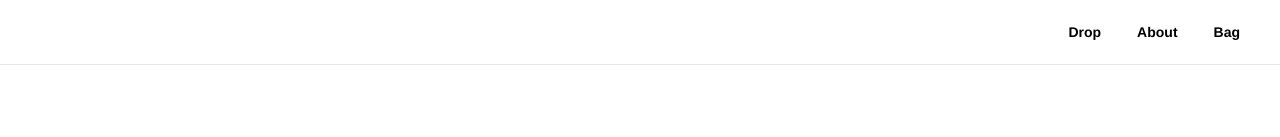
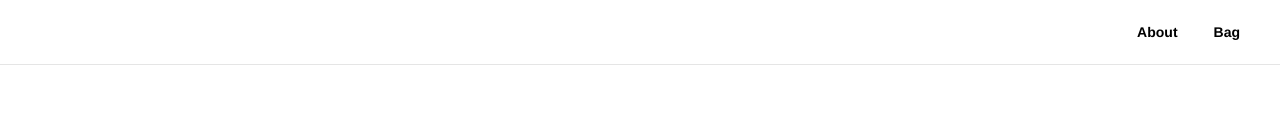
Before and after one commit to hidekiaizu/butterflies-demo, a Next.js app: page / in a window 1280 px wide. Shown: the top 137 px of the page. Built offline with nearby package versions, Linux system fonts and the light colour scheme.

Commit message:
Remove drop navigation item

```diff
--- a/src/components/Header.tsx
+++ b/src/components/Header.tsx
@@ -6,11 +6,6 @@ export function Header() {
       <div className="mx-auto flex min-h-16 max-w-[1800px] items-center justify-end px-4 sm:px-6 md:px-8 lg:px-10">
         <nav aria-label="Main navigation">
           <ul className="flex items-center gap-6 text-sm font-semibold tracking-normal text-black sm:gap-9">
-            <li>
-              <Link className="transition-opacity hover:opacity-55" href="/#drop">
-                Drop
-              </Link>
-            </li>
             <li>
               <Link className="transition-opacity hover:opacity-55" href="/#about">
                 About
```
